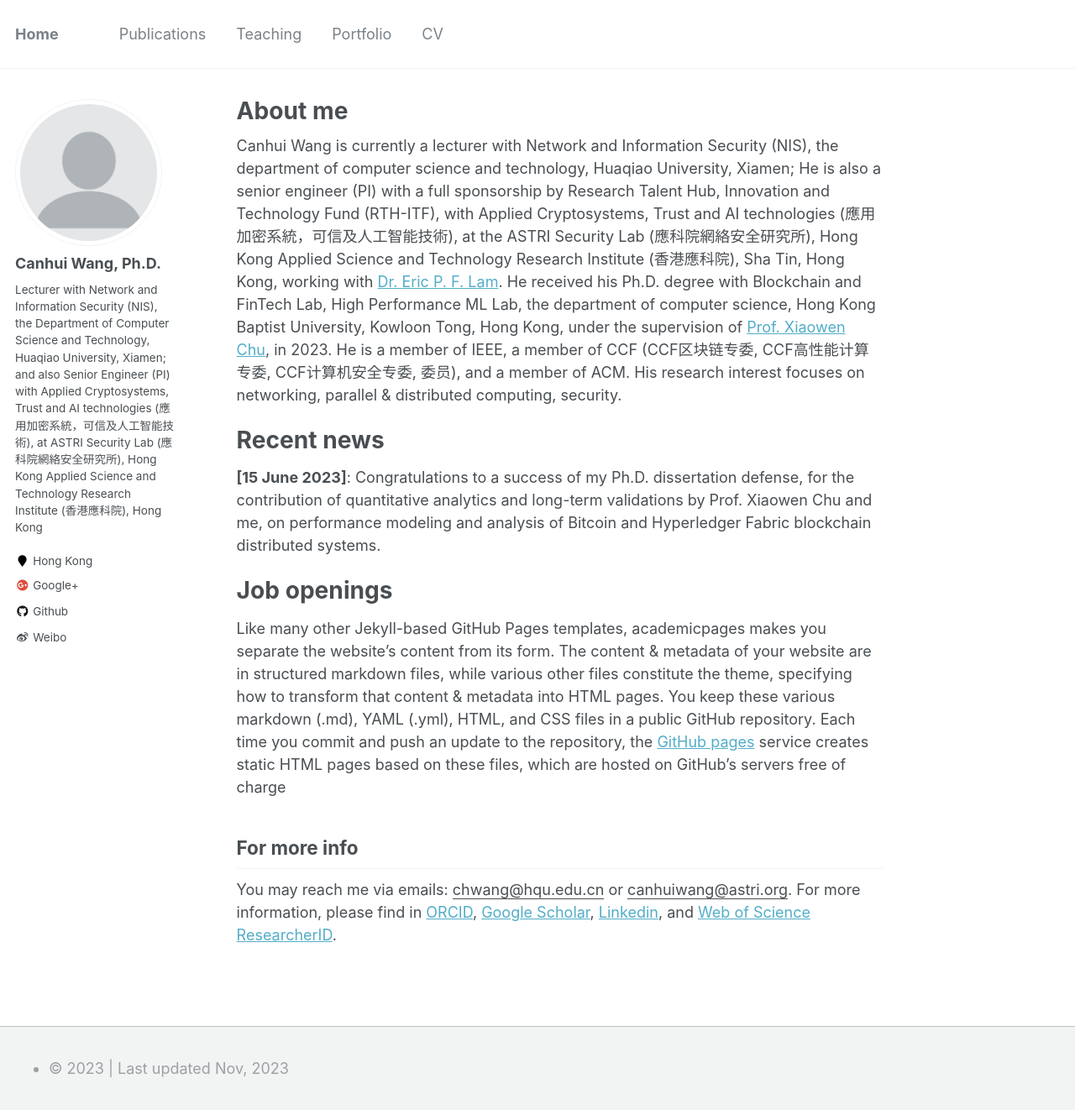
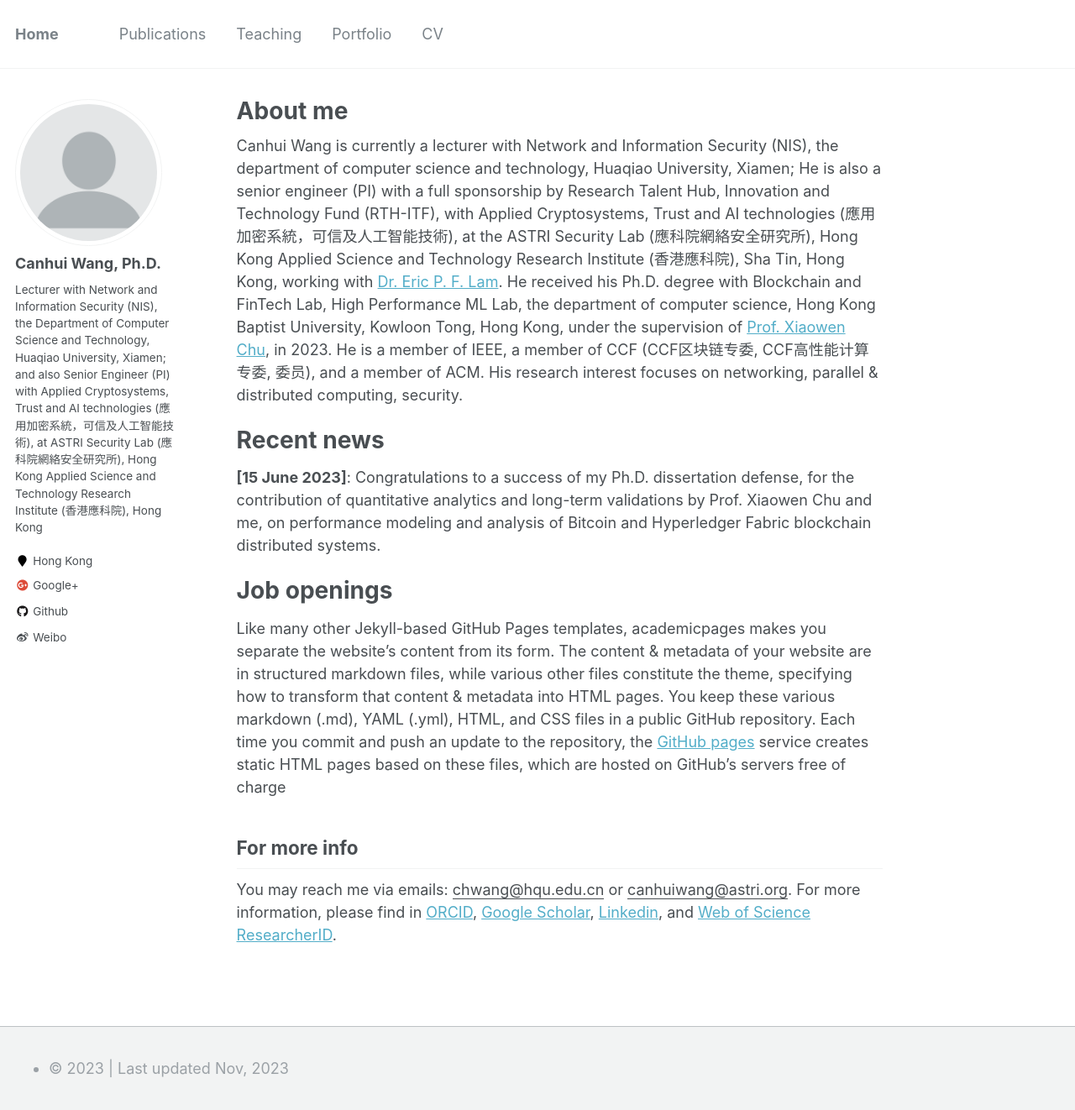
Before and after one commit to Canhui/canhui.github.io, a Jekyll site: the page built from _pages/about.md, in a window 1280 px wide and 1340 px high. Shown: the top 1322 px of the window at 84% size. Built offline with Jekyll 4.4.1, drawn with Linux system fonts in a browser that asks for light colours.

Commit message:
Update about.md

```diff
--- a/_pages/about.md
+++ b/_pages/about.md
@@ -9,7 +9,7 @@ redirect_from:
   - /about.html
 ---
 
-Canhui Wang is currently a lecturer with Network and Information Security (NIS), the department of computer science and technology, Huaqiao University, Xiamen; He is also a senior engineer (PI) with a full sponsorship by Research Talent Hub, Innovation and Technology Fund (RTH-ITF), with Applied Cryptosystems, Trust and AI technologies (應用加密系統，可信及人工智能技術), at the ASTRI Security Lab (應科院網絡安全研究所), Hong Kong Applied Science and Technology Research Institute (香港應科院), Sha Tin, Hong Kong, working with [Dr. Eric P. F. Lam](https://www.linkedin.com/in/peifunglam2/). He received his Ph.D. degree with Blockchain and FinTech Lab, High Performance ML Lab, the department of computer science, Hong Kong Baptist University, Kowloon Tong, Hong Kong, under the supervision of [Prof. Xiaowen Chu](https://www.linkedin.com/in/xiaowen-chu-477b9120/), in 2023. He is a member of IEEE, a member of CCF (CCF区块链专委, CCF高性能计算专委, CCF计算机安全专委, 委员), and a member of ACM. His research interest focuses on networking, parallel & distributed computing, security.
+Canhui Wang is currently a lecturer with Network and Information Security (NIS), the department of computer science and technology, Huaqiao University, Xiamen; He is also a senior engineer (PI) with a full sponsorship by Research Talent Hub, Innovation and Technology Fund (RTH-ITF), with Applied Cryptosystems, Trust and AI technologies (應用加密系統，可信及人工智能技術), at the ASTRI Security Lab (應科院網絡安全研究所), Hong Kong Applied Science and Technology Research Institute (香港應科院), Sha Tin, Hong Kong, working with [Dr. Eric P. F. Lam](https://www.linkedin.com/in/peifunglam2/). He received his Ph.D. degree with Blockchain and FinTech Lab, High Performance ML Lab, the department of computer science, Hong Kong Baptist University, Kowloon Tong, Hong Kong, under the supervision of [Prof. Xiaowen Chu](https://www.linkedin.com/in/xiaowen-chu-477b9120/), in 2023. He is a member of IEEE, a member of CCF (CCF区块链专委, CCF高性能计算专委, 委员), and a member of ACM. His research interest focuses on networking, parallel & distributed computing, security.
 
 
 Recent news
```
